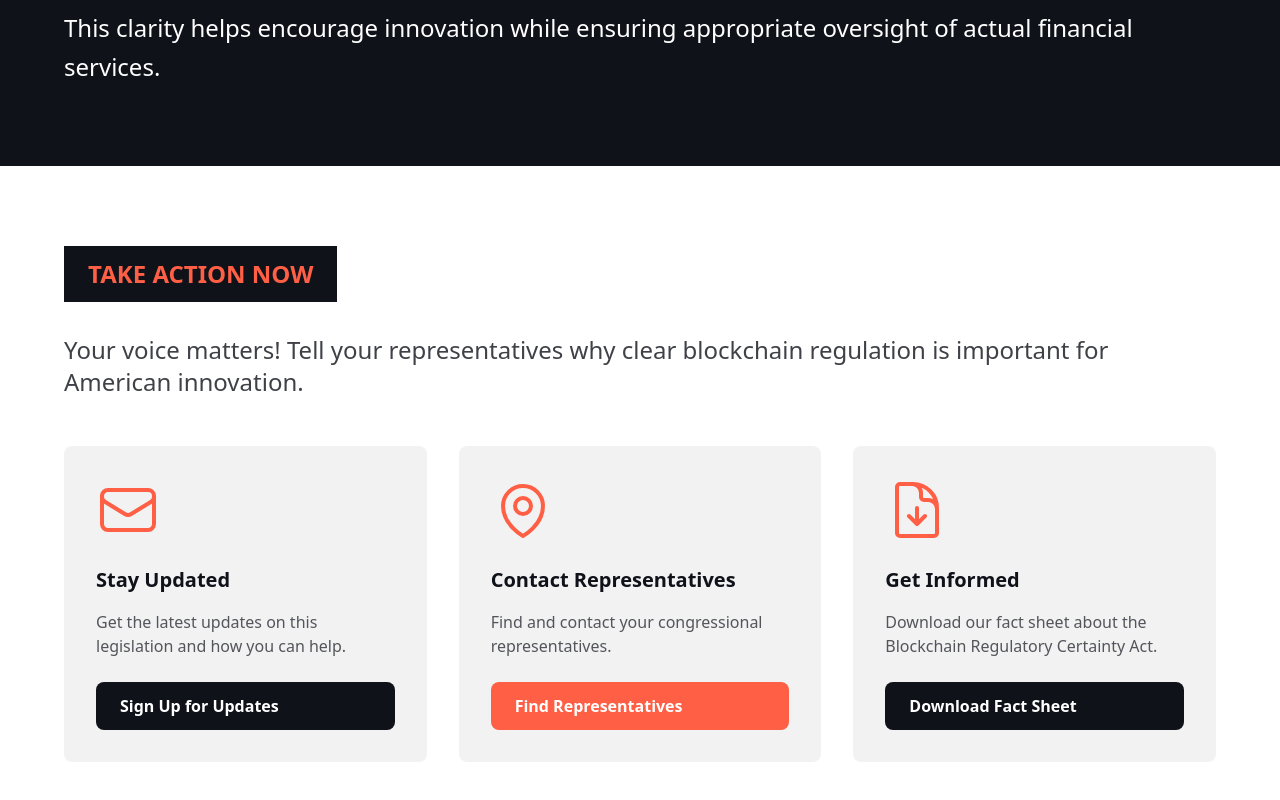
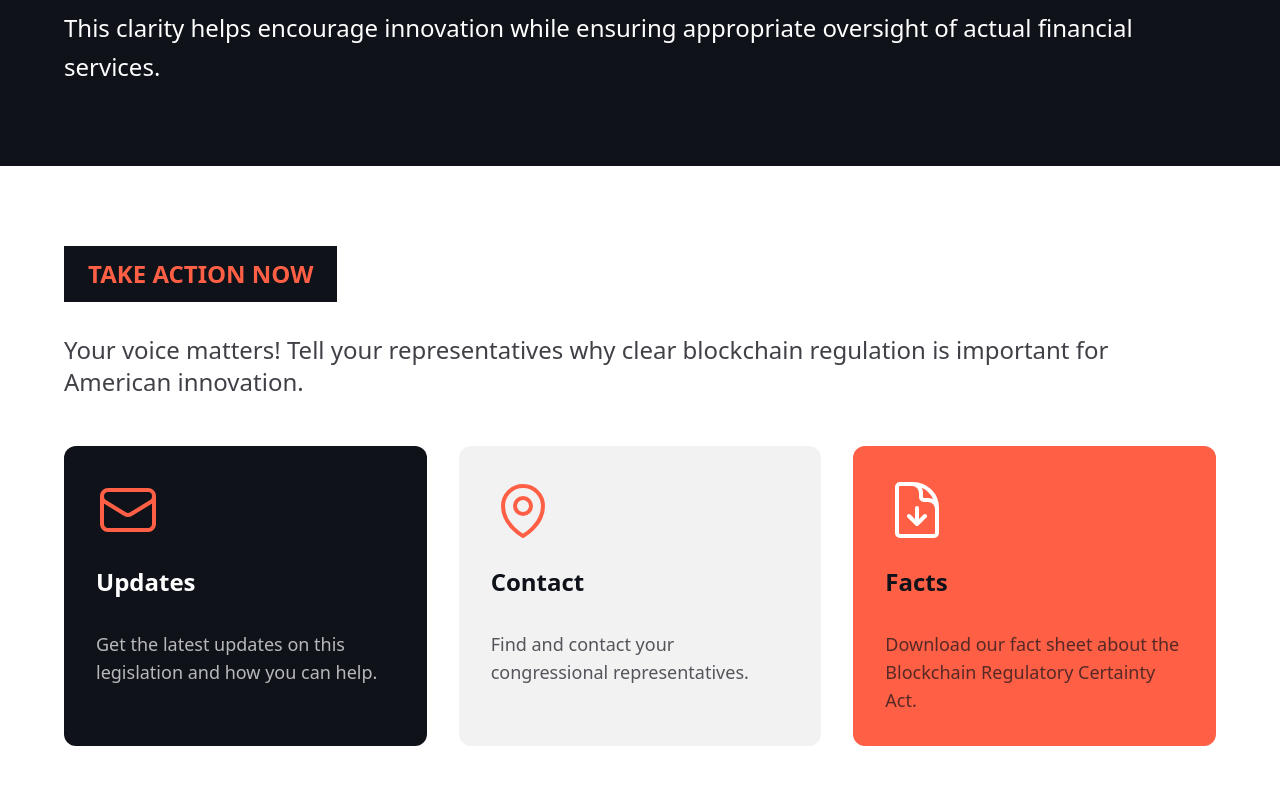
Before and after one commit to swedishfrenchpress/save-our-wallets, a Nuxt app: page / in a window 1280 px wide. Shown: the part 4310-5110 px from the top of the page. Built offline with nearby package versions, Linux system fonts and the light colour scheme.

Commit message:
updated take action cards.

```diff
--- a/pages/index.vue
+++ b/pages/index.vue
@@ -308,53 +308,62 @@
 
         <!-- Action Cards -->
         <div class="grid md:grid-cols-3 gap-8">
-          <!-- Stay Updated Card -->
-          <div class="bg-navy-900/5 rounded-lg p-8 flex flex-col group hover:bg-navy-900/10 transition-all">
+          <!-- Updates Card - Navy -->
+          <div class="bg-navy-900 rounded-xl p-8 flex flex-col group hover:bg-white transition-all duration-300 ease-in-out cursor-pointer">
             <div class="w-16 h-16 mb-6 text-coral-500">
               <svg xmlns="http://www.w3.org/2000/svg" fill="none" viewBox="0 0 24 24" stroke-width="1.5" stroke="currentColor">
                 <path stroke-linecap="round" stroke-linejoin="round" d="M21.75 6.75v10.5a2.25 2.25 0 0 1-2.25 2.25h-15a2.25 2.25 0 0 1-2.25-2.25V6.75m19.5 0A2.25 2.25 0 0 0 19.5 4.5h-15a2.25 2.25 0 0 0-2.25 2.25m19.5 0v.243a2.25 2.25 0 0 1-1.07 1.916l-7.5 4.615a2.25 2.25 0 0 1-2.36 0L3.32 8.91a2.25 2.25 0 0 1-1.07-1.916V6.75" />
               </svg>
             </div>
-            <h3 class="text-xl font-bold text-navy-900 mb-4">Stay Updated</h3>
-            <p class="text-navy-900/70 mb-6">
+
+            <div class="flex flex-col items-start">
+              <h3 class="text-2xl font-bold text-white mb-2 relative group-hover:text-navy-900 transition-colors duration-300 ease-in-out">
+                Updates
+                <div class="absolute bottom-0 left-0 right-0 h-1 bg-coral-500 transform scale-x-0 transition-transform duration-300 origin-left group-hover:scale-x-100"></div>
+              </h3>
+            </div>
+            <p class="text-white/70 text-lg mt-6 group-hover:text-navy-900/70 transition-colors duration-300 ease-in-out">
               Get the latest updates on this legislation and how you can help.
             </p>
-            <button class="mt-auto bg-navy-900 text-white px-6 py-3 rounded-lg font-bold hover:bg-navy-800 transition-colors w-full md:w-auto text-left">
-              Sign Up for Updates
-            </button>
           </div>
 
-          <!-- Find Representatives Card -->
-          <div class="bg-navy-900/5 rounded-lg p-8 flex flex-col group hover:bg-navy-900/10 transition-all">
+          <!-- Contact Card - Grey -->
+          <div class="bg-navy-900/5 rounded-xl p-8 flex flex-col group hover:bg-white transition-all duration-300 ease-in-out cursor-pointer">
             <div class="w-16 h-16 mb-6 text-coral-500">
               <svg xmlns="http://www.w3.org/2000/svg" fill="none" viewBox="0 0 24 24" stroke-width="1.5" stroke="currentColor">
                 <path stroke-linecap="round" stroke-linejoin="round" d="M15 10.5a3 3 0 1 1-6 0 3 3 0 0 1 6 0Z" />
                 <path stroke-linecap="round" stroke-linejoin="round" d="M19.5 10.5c0 7.142-7.5 11.25-7.5 11.25S4.5 17.642 4.5 10.5a7.5 7.5 0 1 1 15 0Z" />
               </svg>
             </div>
-            <h3 class="text-xl font-bold text-navy-900 mb-4">Contact Representatives</h3>
-            <p class="text-navy-900/70 mb-6">
+
+            <div class="flex flex-col items-start">
+              <h3 class="text-2xl font-bold text-navy-900 mb-2 relative transition-colors duration-300 ease-in-out">
+                Contact
+                <div class="absolute bottom-0 left-0 right-0 h-1 bg-coral-500 transform scale-x-0 transition-transform duration-300 origin-left group-hover:scale-x-100"></div>
+              </h3>
+            </div>
+            <p class="text-navy-900/70 text-lg mt-6 transition-colors duration-300 ease-in-out">
               Find and contact your congressional representatives.
             </p>
-            <button class="mt-auto bg-coral-500 text-white px-6 py-3 rounded-lg font-bold hover:bg-coral-400 transition-colors w-full md:w-auto text-left">
-              Find Representatives
-            </button>
           </div>
 
-          <!-- Download Fact Sheet Card -->
-          <div class="bg-navy-900/5 rounded-lg p-8 flex flex-col group hover:bg-navy-900/10 transition-all">
-            <div class="w-16 h-16 mb-6 text-coral-500">
+          <!-- Facts Card - Coral -->
+          <div class="bg-coral-500 rounded-xl p-8 flex flex-col group hover:bg-white transition-all duration-300 ease-in-out cursor-pointer">
+            <div class="w-16 h-16 mb-6 text-white transition-colors duration-300 ease-in-out group-hover:text-coral-500">
               <svg xmlns="http://www.w3.org/2000/svg" fill="none" viewBox="0 0 24 24" stroke-width="1.5" stroke="currentColor">
                 <path stroke-linecap="round" stroke-linejoin="round" d="M19.5 14.25v-2.625a3.375 3.375 0 0 0-3.375-3.375h-1.5A1.125 1.125 0 0 1 13.5 7.125v-1.5a3.375 3.375 0 0 0-3.375-3.375H8.25m.75 12 3 3m0 0 3-3m-3 3v-6m-1.5-9H5.625c-.621 0-1.125.504-1.125 1.125v17.25c0 .621.504 1.125 1.125 1.125h12.75c.621 0 1.125-.504 1.125-1.125V11.25a9 9 0 0 0-9-9Z" />
               </svg>
             </div>
-            <h3 class="text-xl font-bold text-navy-900 mb-4">Get Informed</h3>
-            <p class="text-navy-900/70 mb-6">
+
+            <div class="flex flex-col items-start">
+              <h3 class="text-2xl font-bold text-navy-900 mb-2 relative transition-colors duration-300 ease-in-out">
+                Facts
+                <div class="absolute bottom-0 left-0 right-0 h-1 bg-coral-500 transform scale-x-0 transition-transform duration-300 origin-left group-hover:scale-x-100"></div>
+              </h3>
+            </div>
+            <p class="text-navy-900/70 text-lg mt-6 transition-colors duration-300 ease-in-out">
               Download our fact sheet about the Blockchain Regulatory Certainty Act.
             </p>
-            <button class="mt-auto bg-navy-900 text-white px-6 py-3 rounded-lg font-bold hover:bg-navy-800 transition-colors w-full md:w-auto text-left">
-              Download Fact Sheet
-            </button>
           </div>
         </div>
       </div>
```
